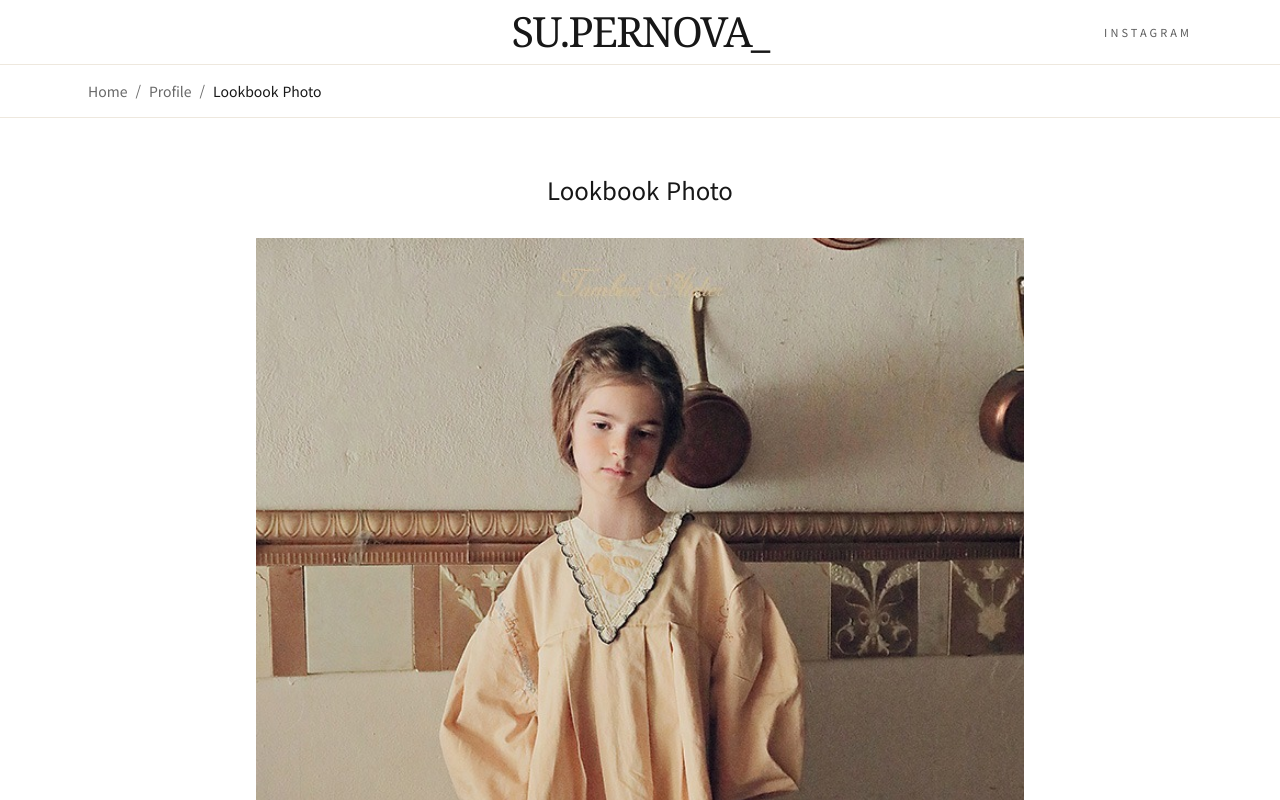
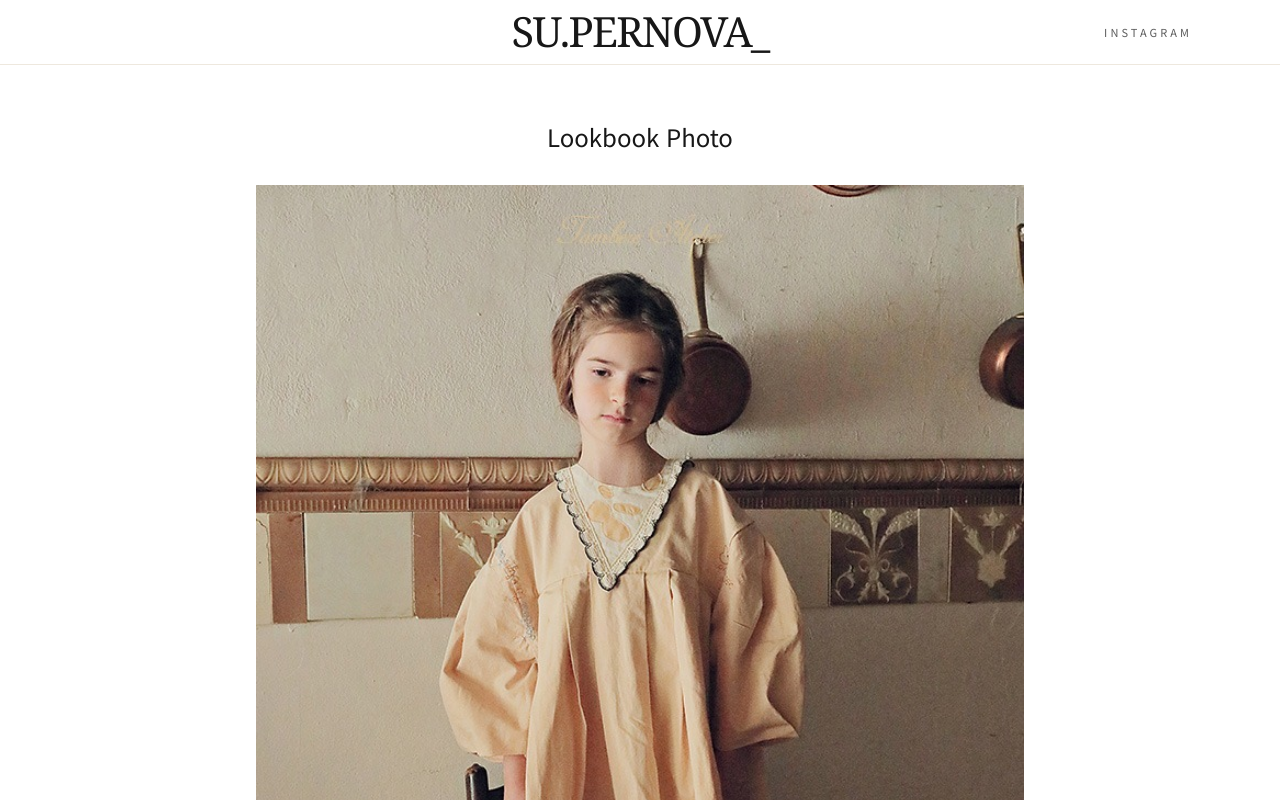
Before and after one commit to shubbydobob/supernova, a Next.js app: page /portfolio/editorial-cafe-campaign in a window 1280 px wide. Shown: the top 800 px of the page. Built offline with nearby package versions, Linux system fonts and the light colour scheme.

Commit message:
상세 페이지에서 Breadcrumbs 제거

```diff
--- a/app/portfolio/[slug]/page.tsx
+++ b/app/portfolio/[slug]/page.tsx
@@ -1,7 +1,6 @@
 import type { Metadata } from "next";
 import { notFound } from "next/navigation";
 
-import { Breadcrumbs } from "@/components/layout/breadcrumbs";
 import { ImageGallery } from "@/components/portfolio/image-gallery";
 import { Section } from "@/components/shared/section";
 import { getPortfolioItem, getPortfolioItems, getSiteConfig } from "@/lib/content";
@@ -49,14 +48,6 @@ export default async function PortfolioDetailPage({ params }: PortfolioDetailPag
 
   return (
     <>
-      <Breadcrumbs
-        items={[
-          { label: "Home", href: "/" },
-          { label: "Profile", href: "/portfolio" },
-          { label: item.title },
-        ]}
-      />
-
       <Section className="pt-8 sm:pt-12">
         <div className="mx-auto max-w-3xl space-y-8">
           <div className="text-center">
```
